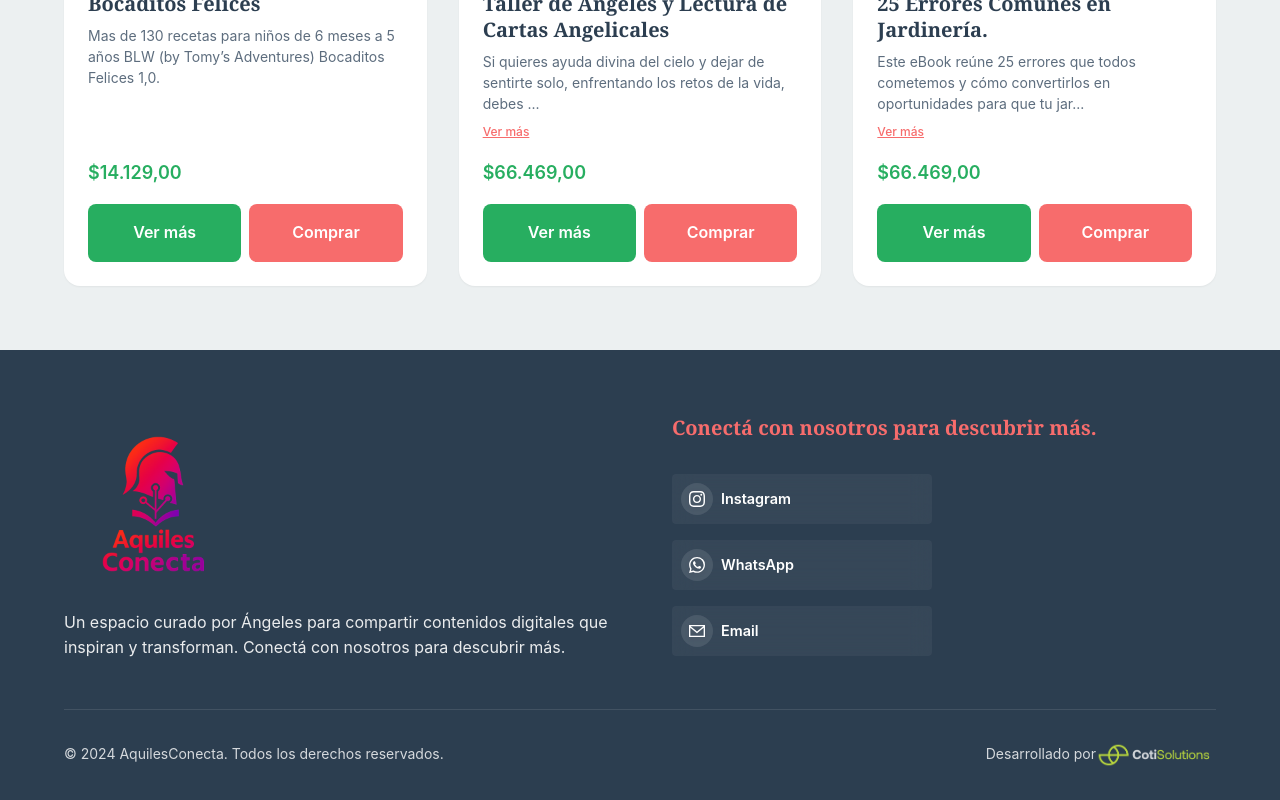
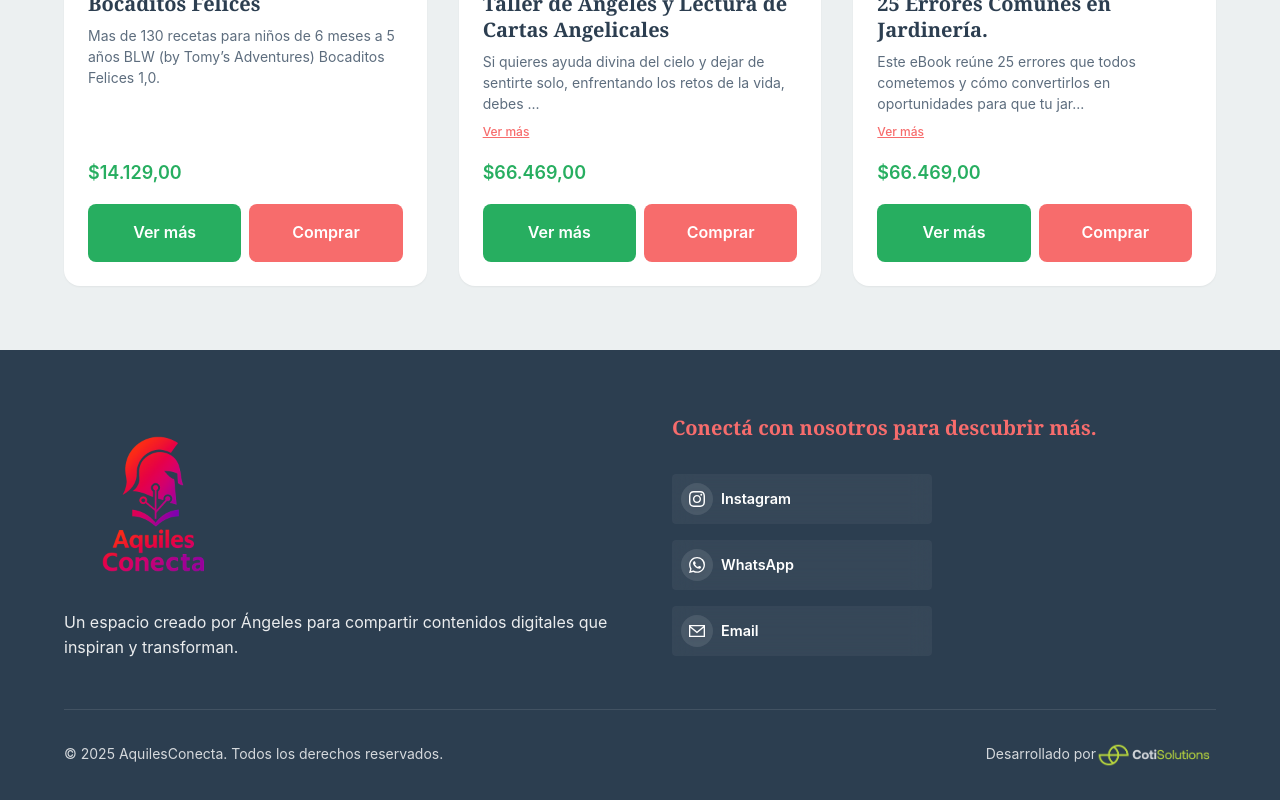
Before and after one commit to COTI-Solutions/frontend-aquiles, a Next.js app: page / in a window 1280 px wide. Shown: the part 1299-2099 px from the top of the page. Built offline with nearby package versions, Linux system fonts and the light colour scheme.

Commit message:
Elimino texto de mas en descripcion y actualizo automaticamente año del copy

```diff
--- a/src/components/Footer/Footer.tsx
+++ b/src/components/Footer/Footer.tsx
@@ -19,7 +19,7 @@ const Footer: React.FC = () => {
               />
             </div>
             <p className={styles.brandDescription}>
-            Un espacio curado por Ángeles para compartir contenidos digitales que inspiran y transforman. Conectá con nosotros para descubrir más.
+            Un espacio creado por Ángeles para compartir contenidos digitales que inspiran y transforman.
             </p>
           </div>
 
@@ -82,12 +82,12 @@ const Footer: React.FC = () => {
 
         <div className={styles.bottom}>
           <div className={styles.copyright}>
-            <p>&copy; 2024 AquilesConecta. Todos los derechos reservados.</p>
+            <p>&copy; {new Date().getFullYear()} AquilesConecta. Todos los derechos reservados.</p>
           </div>
 
           <div className={styles.credits}>
             <p>
-              Desarrollado por{" "}
+              Desarrollado por {" "}
               <a
                 href="https://cotisolutions.com.ar"
                 target="_blank"
```
